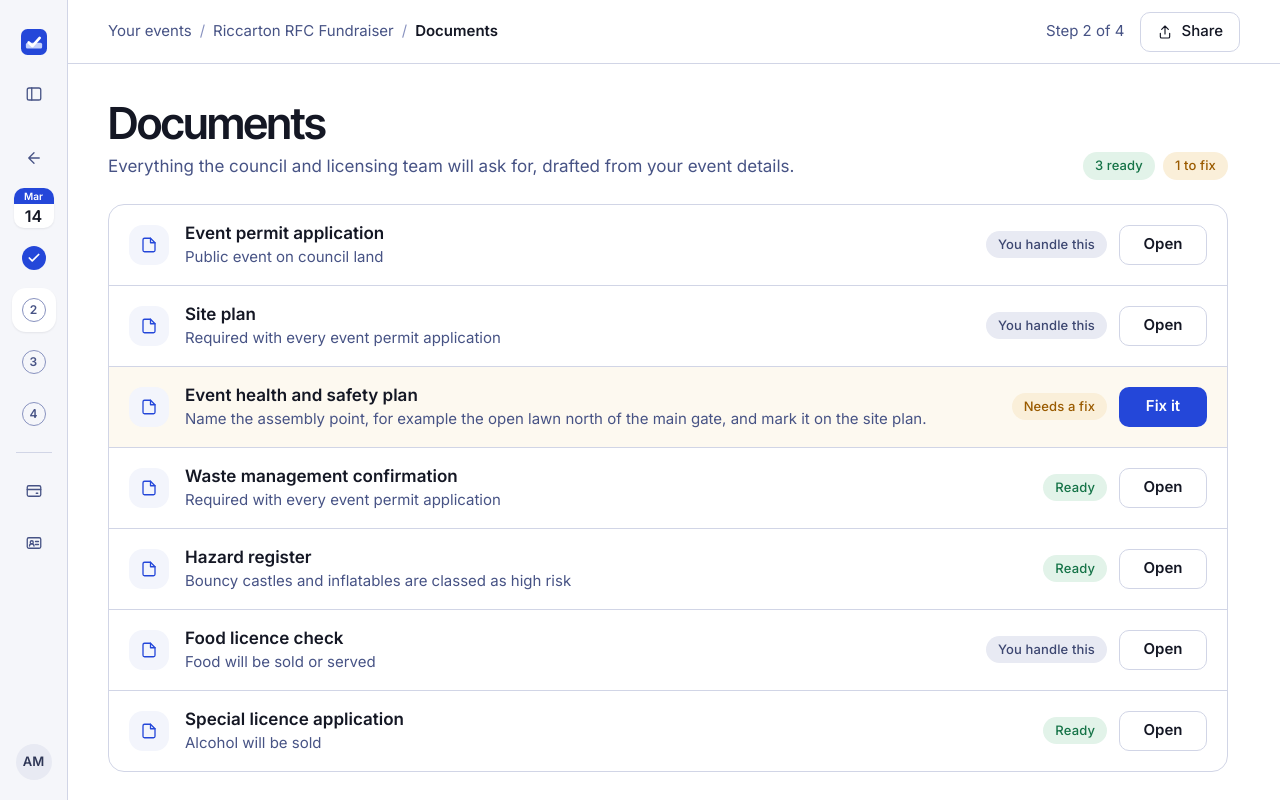
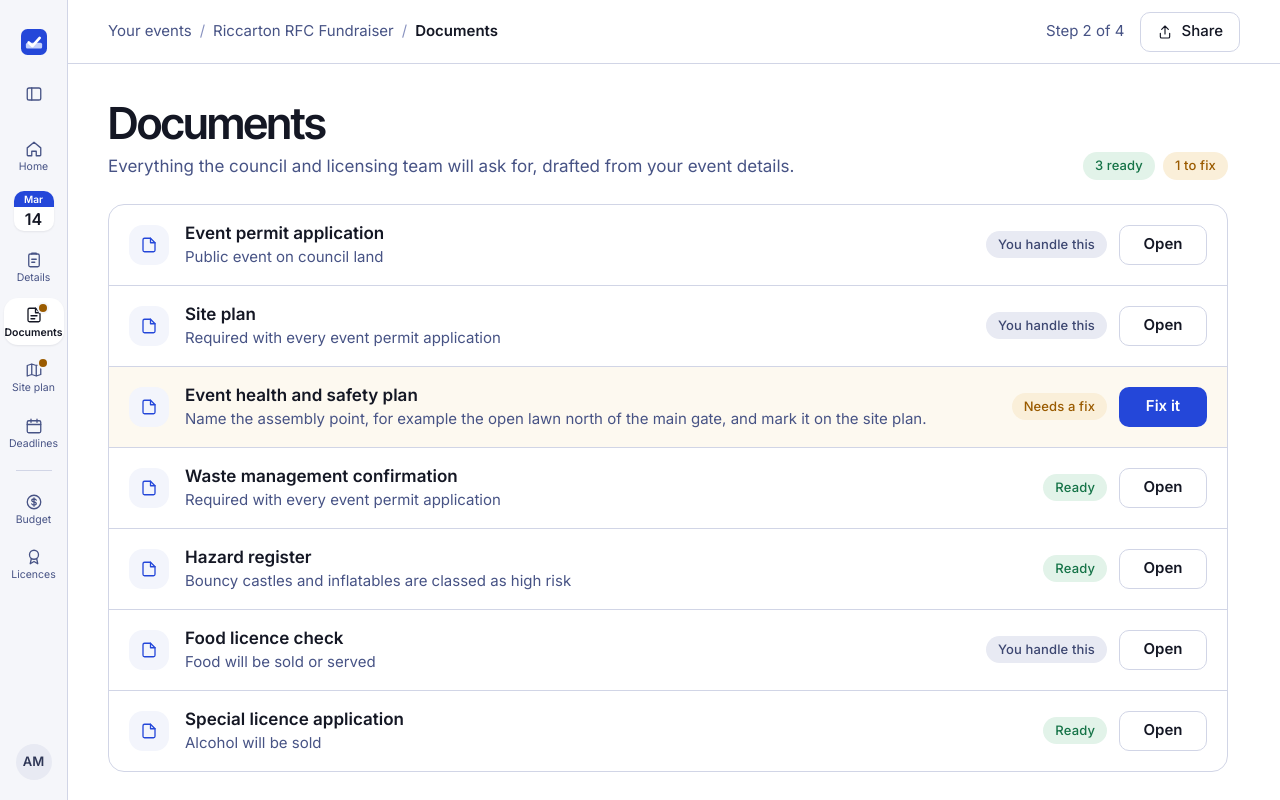
Before and after one commit to Sweet-As-SAAS/eventX, a Next.js app: page /events/demo/documents in a window 1280 px wide. Both pictures are taken after a click on the button "Collapse sidebar". Shown: the top 800 px of the page. Built offline with nearby package versions, Linux system fonts and the light colour scheme.

Commit message:
Collapsed event rail: labelled icons for Home, steps, Budget, Licences
Amber dot on steps that need you; site plan flags while the event needs one.

Co-Authored-By: Claude Opus 5.5 <noreply@anthropic.com>

```diff
--- a/components/icons.tsx
+++ b/components/icons.tsx
@@ -38,3 +38,7 @@ export const ArrowLeft = (p: P) => <svg {...base(p)}><path d="M19 12H5M12 19l-7-
 export const Share = (p: P) => <svg {...base(p)}><path d="M12 15V3M7 8l5-5 5 5M5 14v5a2 2 0 0 0 2 2h10a2 2 0 0 0 2-2v-5" /></svg>;
 export const Card = (p: P) => <svg {...base(p)}><rect x="3" y="5" width="18" height="14" rx="2" /><path d="M3 10h18M15 15h2" /></svg>;
 export const IdCard = (p: P) => <svg {...base(p)}><rect x="3" y="5" width="18" height="14" rx="2" /><circle cx="9" cy="11" r="2" /><path d="M6 16a3 3 0 0 1 6 0M14 10h4M14 14h4" /></svg>;
+export const Clipboard = (p: P) => <svg {...base(p)}><rect x="5" y="4" width="14" height="17" rx="2" /><path d="M9 4V3h6v1M9 11h6M9 15h4" /></svg>;
+export const DocLines = (p: P) => <svg {...base(p)}><path d="M14 3H6a2 2 0 0 0-2 2v14a2 2 0 0 0 2 2h12a2 2 0 0 0 2-2V9Z" /><path d="M14 3v6h6M8 13h8M8 17h5" /></svg>;
+export const MapIcon = (p: P) => <svg {...base(p)}><path d="m9 4-6 2v14l6-2 6 2 6-2V4l-6 2-6-2ZM9 4v14M15 6v14" /></svg>;
+export const Dollar = (p: P) => <svg {...base(p)}><circle cx="12" cy="12" r="9" /><path d="M15 9.5c-.4-1-1.6-1.5-3-1.5-1.7 0-3 .8-3 2s1.3 1.7 3 2 3 .8 3 2-1.3 2-3 2c-1.4 0-2.6-.5-3-1.5M12 6.5v11" /></svg>;
--- a/components/sidebar.tsx
+++ b/components/sidebar.tsx
@@ -9,7 +9,7 @@ import { Mark } from "./brand";
 import { STEPS, eventIdFrom } from "./event-steps";
 import { initials, packNote, useEvents, type EventWithNote } from "./event-status";
 import { daysBetween, fmtDay } from "./format";
-import { ArrowLeft, Card, Check, Home, IdCard, Menu, PanelLeft, Plus } from "./icons";
+import { Badge, Calendar, Card, Clipboard, DocLines, Dollar, Home, IdCard, MapIcon, Menu, PanelLeft, Plus } from "./icons";
 import { cx } from "./ui";
 
 // Workspace sidebar. On home it lists destinations and your events; inside an event it becomes that event's steps.
@@ -70,10 +70,11 @@ export function Sidebar({ name }: { name: string | null }) {
 type Ctx = { path: string; name: string | null; events: EventWithNote[] | null; eventId: string | null; current: Current | null; toggle: () => void; mobile?: boolean };
 
 const soonDeadline = (c: Current | null) => !!c?.deadlines.some((d) => daysBetween(nzToday(), d.recommended) <= 14);
-const stepDone = (slug: string, c: Current | null) =>
-  slug === "profile" ? !!c?.ev.profile : slug === "documents" ? !!c && packNote(c.docs).done : false;
+// The site plan isn't saved yet, so it flags whenever the event needs one.
 const stepFlag = (slug: string, c: Current | null) =>
-  slug === "documents" ? !!c && packNote(c.docs).warn : slug === "deadlines" ? soonDeadline(c) : false;
+  slug === "documents" ? !!c && packNote(c.docs).warn
+  : slug === "site-plan" ? !!c?.docs.some((d) => d.documentType === "site_plan")
+  : slug === "deadlines" ? soonDeadline(c) : false;
 
 const row = (active: boolean) => cx("flex min-h-10 items-center gap-3 rounded-xl px-3 text-base",
   active ? "bg-background font-medium text-foreground shadow-sm" : "text-neutral-700 hover:bg-neutral-100 hover:text-foreground");
@@ -162,25 +163,23 @@ function Rail({ path, name, events, eventId, current, toggle }: Ctx) {
 
       {eventId ? (
         <>
-          <Tile label="Back to your events" href="/dashboard" className="mt-3"><ArrowLeft /></Tile>
+          <Labelled label="Home" href="/dashboard" className="mt-2"><Home /></Labelled>
           <Link href={`/events/${eventId}/profile`} title={ev?.ev.profile?.name.value ?? "Your event"} aria-label={ev?.ev.profile?.name.value ?? "Your event"}
-            className="grid w-10 overflow-hidden rounded-lg bg-background text-center shadow-sm">
+            className="my-1 grid w-10 overflow-hidden rounded-lg bg-background text-center shadow-sm">
             <span className="bg-primary text-[10px] font-semibold leading-4 text-primary-foreground">{d?.toLocaleDateString("en-NZ", { timeZone: "UTC", month: "short" }) ?? "Date"}</span>
             <span className="text-base font-semibold leading-6 text-foreground">{d?.getUTCDate() ?? "?"}</span>
           </Link>
-          {STEPS.map((s, i) => {
-            const active = path.endsWith(`/${s.slug}`);
-            const done = stepDone(s.slug, ev);
+          {STEPS.map((s) => {
+            const Icon = STEP_ICON[s.slug];
             return (
-              <Tile key={s.slug} label={s.label} href={`/events/${eventId}/${s.slug}`} active={active}>
-                {done
-                  ? <span className="grid size-6 place-items-center rounded-full bg-primary text-primary-foreground"><Check width={14} height={14} strokeWidth={3} /></span>
-                  : <span className="grid size-6 place-items-center rounded-full border-[1.5px] border-neutral-400 text-xs font-semibold text-neutral-600">{i + 1}</span>}
-              </Tile>
+              <Labelled key={s.slug} label={s.label} href={`/events/${eventId}/${s.slug}`} active={path.endsWith(`/${s.slug}`)} flag={stepFlag(s.slug, ev)}>
+                <Icon />
+              </Labelled>
             );
           })}
-          <span className="my-2 h-px w-9 bg-border" />
-          {NAV.slice(1).map(({ href, label, icon: Icon }) => <Tile key={href} label={label} href={href}><Icon /></Tile>)}
+          <span className="my-1.5 h-px w-9 bg-border" />
+          <Labelled label="Budget" href="/budget"><Dollar /></Labelled>
+          <Labelled label="Licences" href="/licences"><Badge /></Labelled>
         </>
       ) : (
         <>
@@ -200,6 +199,23 @@ function Rail({ path, name, events, eventId, current, toggle }: Ctx) {
   );
 }
 
+const STEP_ICON: Record<string, typeof Home> = { profile: Clipboard, documents: DocLines, "site-plan": MapIcon, deadlines: Calendar };
+
+/** Rail item inside an event: icon over a small label, amber dot when the step needs you. */
+function Labelled({ label, href, active, flag, className, children }: { label: string; href: string; active?: boolean; flag?: boolean; className?: string; children: ReactNode }) {
+  return (
+    <Link href={href} aria-current={active ? "page" : undefined} aria-label={flag ? `${label}, needs attention` : label}
+      className={cx("press flex w-[60px] flex-col items-center gap-0.5 rounded-xl pb-1.5 pt-2 text-[10.5px] leading-tight",
+        active ? "bg-background font-semibold text-foreground shadow-sm" : "text-neutral-600 hover:bg-neutral-100 hover:text-foreground", className)}>
+      <span className="relative">
+        {children}
+        {flag && <span className="absolute -right-1 -top-0.5 size-2 rounded-full bg-warning ring-2 ring-neutral-50" aria-hidden />}
+      </span>
+      {label}
+    </Link>
+  );
+}
+
 function Tile({ label, href, onClick, active, className, children }: { label: string; href?: string; onClick?: () => void; active?: boolean; className?: string; children: ReactNode }) {
   const cls = cx("press grid size-11 place-items-center rounded-xl", active ? "bg-background text-foreground shadow-sm" : "text-neutral-600 hover:bg-neutral-100 hover:text-foreground", className);
   return href
```
